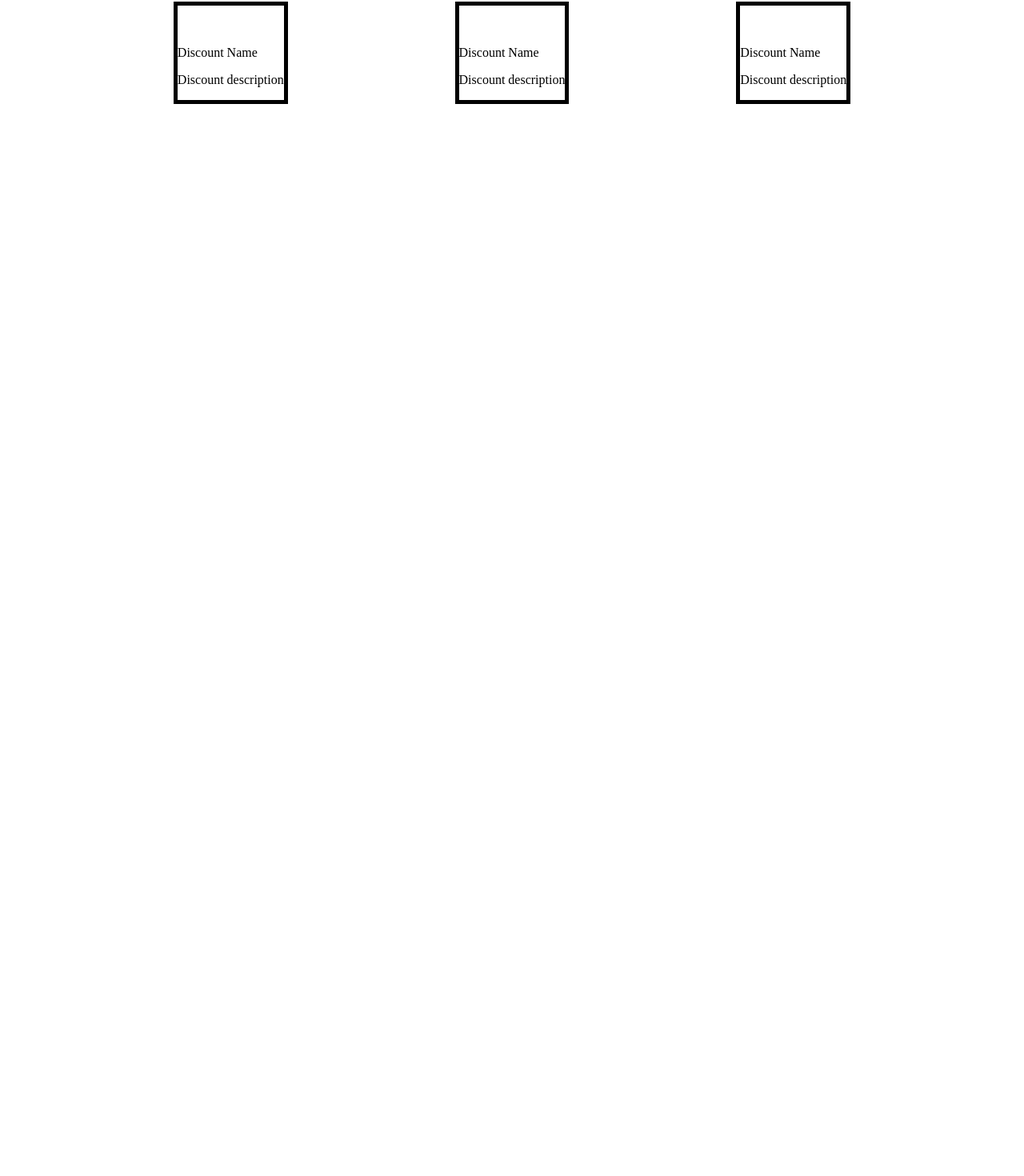
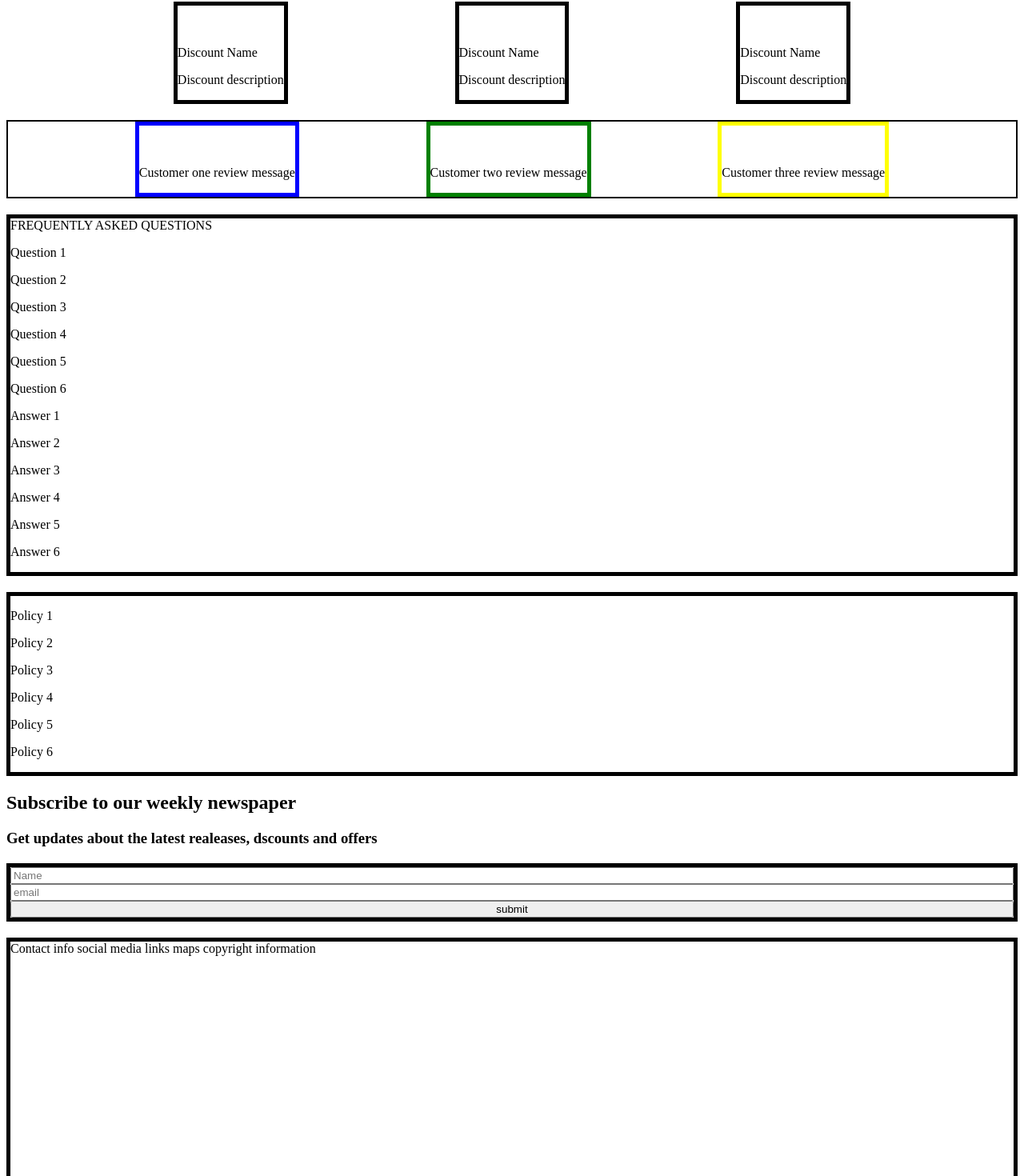
Before and after one commit to StephenMuya/Game-wave, a React (Vite) app: page / in a window 1280 px wide. Shown: the part 1175-2645 px from the top of the page at 80% size. Before the commit the page ends 1313 px from the top, so only its background shows below. Built offline with nearby package versions, Linux system fonts and the light colour scheme.

Commit message:
Full website blueprint done

```diff
--- a/src/Card.jsx
+++ b/src/Card.jsx
@@ -1,4 +1,3 @@
-import React from 'react';
 import style from './card.module.css'
 
 function Card() {
@@ -107,6 +106,94 @@ function Card() {
           </aside>
         </article>
       </section>
+
+      <section className={style.customer_rating_card}>
+
+      <article className={style.customer_review_1}>
+        <figure>
+          <img src="" alt="" />
+        </figure>
+
+        <aside>
+          <p>
+            Customer one review message
+          </p>
+        </aside>
+      </article>
+
+      <article className={style.customer_review_2}>
+        <figure>
+          <img src="" alt="" />
+        </figure>
+
+        <aside>
+          <p>
+            Customer two review message
+          </p>
+        </aside>
+      </article>
+
+      <article className={style.customer_review_3}>
+        <figure>
+          <img src="" alt="" />
+        </figure>
+
+        <aside>
+          <p>
+            Customer three review message
+          </p>
+        </aside>
+      </article>
+      </section>
+
+      <section className={style.FAQ}>
+        <header>FREQUENTLY ASKED QUESTIONS</header>
+        <article>
+          <p>Question 1</p>
+          <p>Question 2</p>
+          <p>Question 3</p>
+          <p>Question 4</p>
+          <p>Question 5</p>
+          <p>Question 6</p>
+
+          <p>Answer 1</p>
+          <p>Answer 2</p>
+          <p>Answer 3</p>
+          <p>Answer 4</p>
+          <p>Answer 5</p>
+          <p>Answer 6</p>
+        </article>
+      </section>
+
+      <section className={style.shipping_policies}>
+        <p>Policy 1</p>
+        <p>Policy 2</p>
+        <p>Policy 3</p>
+        <p>Policy 4</p>
+        <p>Policy 5</p>
+        <p>Policy 6</p>
+      </section>
+
+      <section>
+        <h1>Subscribe to our weekly newspaper</h1>
+        <h3>Get updates about the latest realeases, dscounts and offers</h3>
+
+        <form action="" className={style.newsletter}>
+          <input type="text" placeholder='Name'/>
+          <input type="text" placeholder='email'/>
+
+          <button>submit</button>
+        </form>
+      </section>
+
+      <footer className={style.footer}>
+        <div>
+        Contact info
+        social media links
+        maps
+        copyright information
+        </div>
+      </footer>
     </>
 )
 
--- a/src/card.module.css
+++ b/src/card.module.css
@@ -25,3 +25,50 @@
 .discount_3{
     border: 5px solid black;
 }
+
+.customer_rating_card{
+    display: flex;
+    justify-content: space-evenly;
+    border: 2px solid black;
+    margin-top: 20px;
+}
+
+.customer_review_1{
+    border: 5px solid blue;
+}
+
+.customer_review_3{
+    border: 5px solid yellow;
+}
+
+.customer_review_2{
+    border: 5px solid green;
+}
+
+.FAQ{
+    border: 5px solid black;
+    margin-top: 20px;
+}
+
+.shipping_policies{
+    border: 5px solid black;
+    margin-top: 20px;
+}
+
+.newsletter{
+    display: flex;
+    flex-direction: column;
+    border: 5px solid black;
+    margin-top: 20px;
+}
+
+.footer{
+    border: 5px solid black;
+    margin-top: 20px;
+    position: relative;
+    height: 300px;
+}
+
+footer div{
+    position: absolute;
+}
--- a/src/main.jsx
+++ b/src/main.jsx
@@ -1,4 +1,3 @@
-import React from "react";
 import { createRoot } from "react-dom/client";
 import Landing from "./Landing"
 
```
